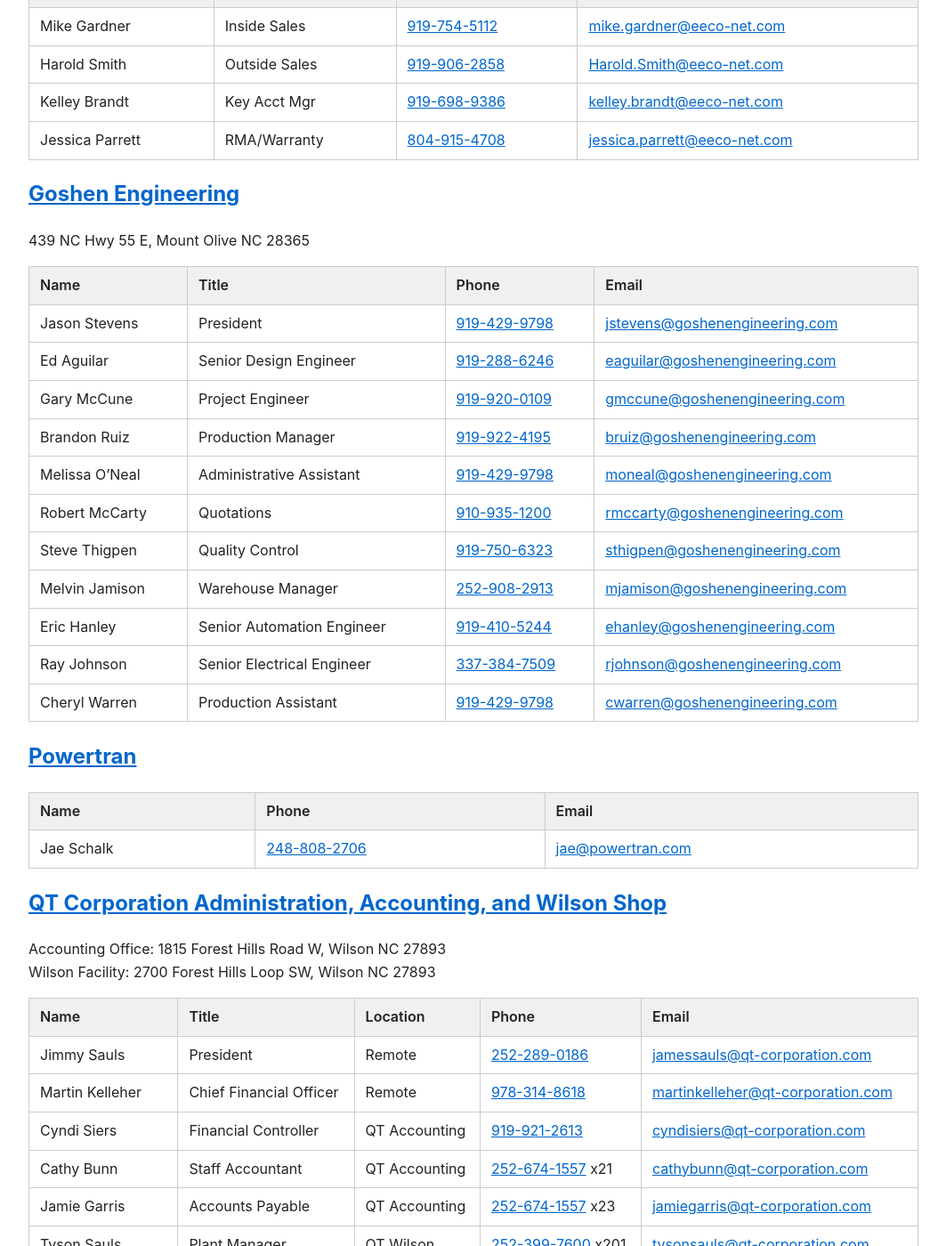
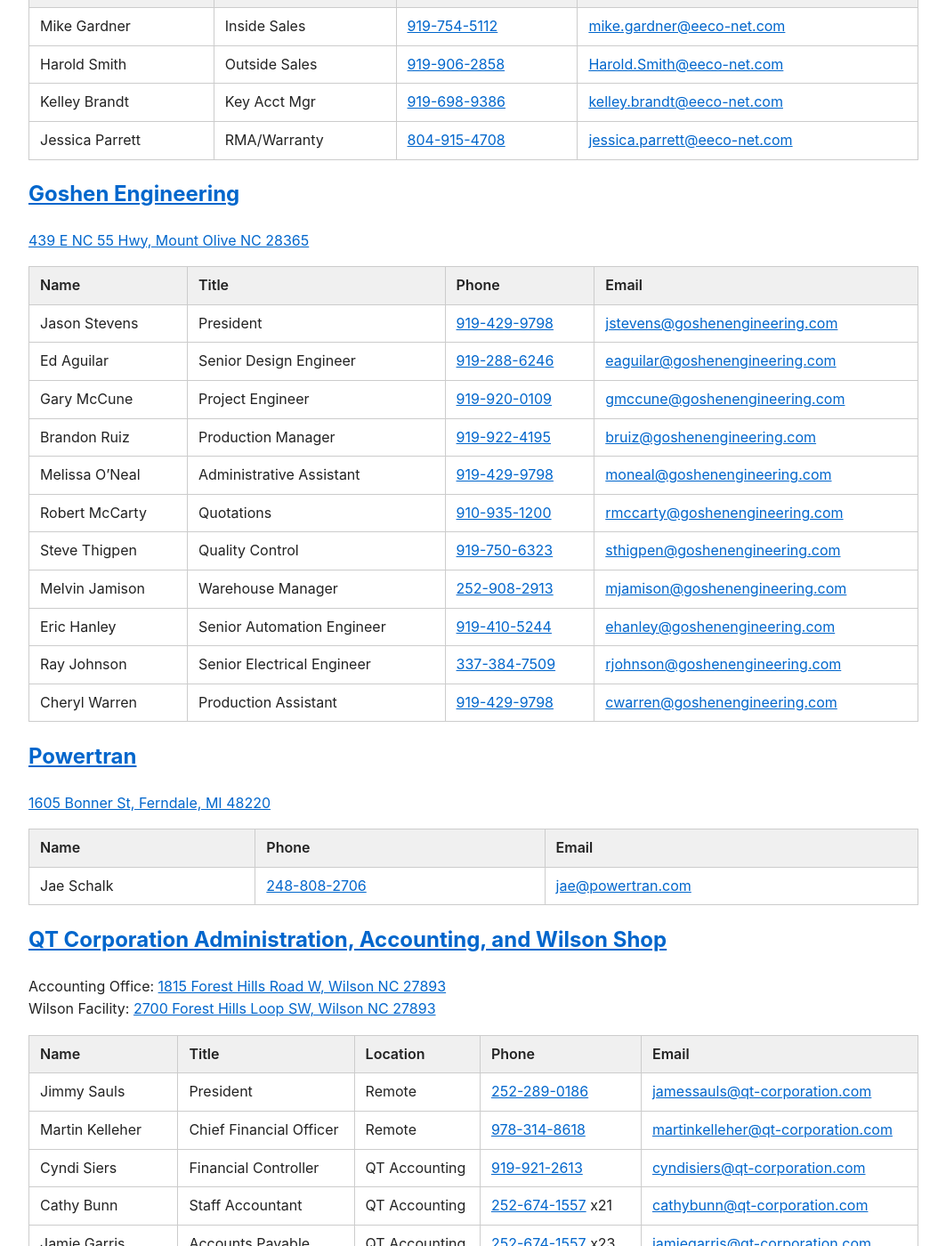
Before and after one commit to epecsupport/Service, a Jekyll site: the page built from contacts.md, in a window 1280 px wide and 1400 px high, scrolled down 453 px. Shown: the whole window at 89% size, without its empty margins (108-1171 px from the left). Built offline with Jekyll 4.4.1, drawn with Linux system fonts in a browser that asks for light colours.

Commit message:
Update contacts.md

```diff
--- a/contacts.md
+++ b/contacts.md
@@ -13,7 +13,7 @@ NOTE: Customers can reach out to Siemens via this method for advanced troublesho
 | Siemens Technical Support 	| 800-333-7421 	| [https://support.industry.siemens.com](https://support.industry.siemens.com) 	|
 
 ## [Electrical Equipment Company (EECO)](https://eecoonline.com)
-1440 Diggs Dr, Raleigh NC 27603\
+[1440 Diggs Dr, Raleigh NC 27603](https://maps.app.goo.gl/LHpG66zuPejaAsgc8)\
 QT Account no: 16911\
 EPEC ship-to code: 32805
 
@@ -25,7 +25,7 @@ EPEC ship-to code: 32805
 | Jessica Parrett | RMA/Warranty  | 804-915-4708 | jessica.parrett@eeco-net.com |
 
 ## [Goshen Engineering](https://goshenengineering.com/)
-439 NC Hwy 55 E, Mount Olive NC 28365
+[439 E NC 55 Hwy, Mount Olive NC 28365](https://maps.app.goo.gl/5zfHkfziy7wKC4fq5)
 
 | Name           | Title                      | Phone        | Email                          |
 |----------------|----------------------------|--------------|--------------------------------|
@@ -42,14 +42,15 @@ EPEC ship-to code: 32805
 | Cheryl Warren  | Production Assistant       | 919-429-9798 | cwarren@goshenengineering.com  |
 
 ## [Powertran](https://powertran.com/)
+[1605 Bonner St, Ferndale, MI 48220](https://maps.app.goo.gl/o6s1KnxHDVCqFuvU9)
 
 | Name       | Phone        | Email             |
 |------------|--------------|-------------------|
 | Jae Schalk | 248-808-2706 | jae@powertran.com |
 
 ## [QT Corporation Administration, Accounting, and Wilson Shop](https://qt-corporation.com/)
-Accounting Office: 1815 Forest Hills Road W, Wilson NC 27893\
-Wilson Facility: 2700 Forest Hills Loop SW, Wilson NC 27893
+Accounting Office: [1815 Forest Hills Road W, Wilson NC 27893](https://maps.app.goo.gl/62XMDhEyyWQsagEo8)\
+Wilson Facility: [2700 Forest Hills Loop SW, Wilson NC 27893](https://maps.app.goo.gl/KPr4og716kuvsqfB9)
 
 | Name              | Title                   | Location      | Phone             | Email                             |
 |-------------------|-------------------------|---------------|-------------------|-----------------------------------|
@@ -67,7 +68,7 @@ Wilson Facility: 2700 Forest Hills Loop SW, Wilson NC 27893
 | Duane Johnson     | Warehouse               | QT Wilson     | 919-971-1590      | duanejohnson@qt-corporation.com   |
 
 ## [QT Goldsboro Manufacturing Plant](https://qt-corporation.com/)
-501 N James St, Goldsboro NC 27530
+[501 N James St, Goldsboro NC 27530](google.com/maps/place/QT+Corporation+-+Goldsboro/data=!4m2!3m1!1s0x0:0x48ae8dc441bd8657?sa=X&ved=1t:2428&ictx=111)
 
 | Name           | Title                      | Location     | Phone        | Email                            |
 |----------------|----------------------------|--------------|--------------|----------------------------------|
```
